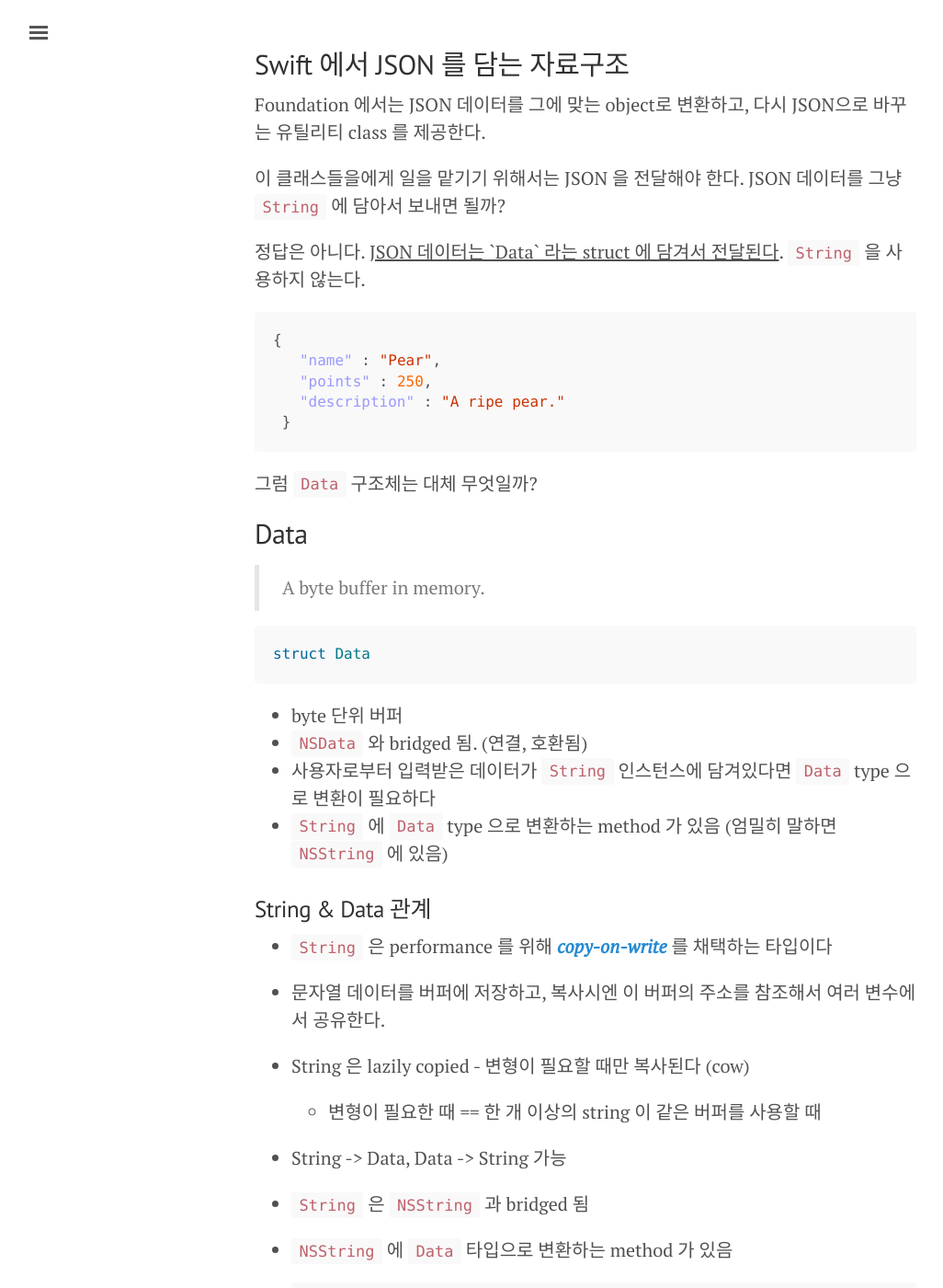
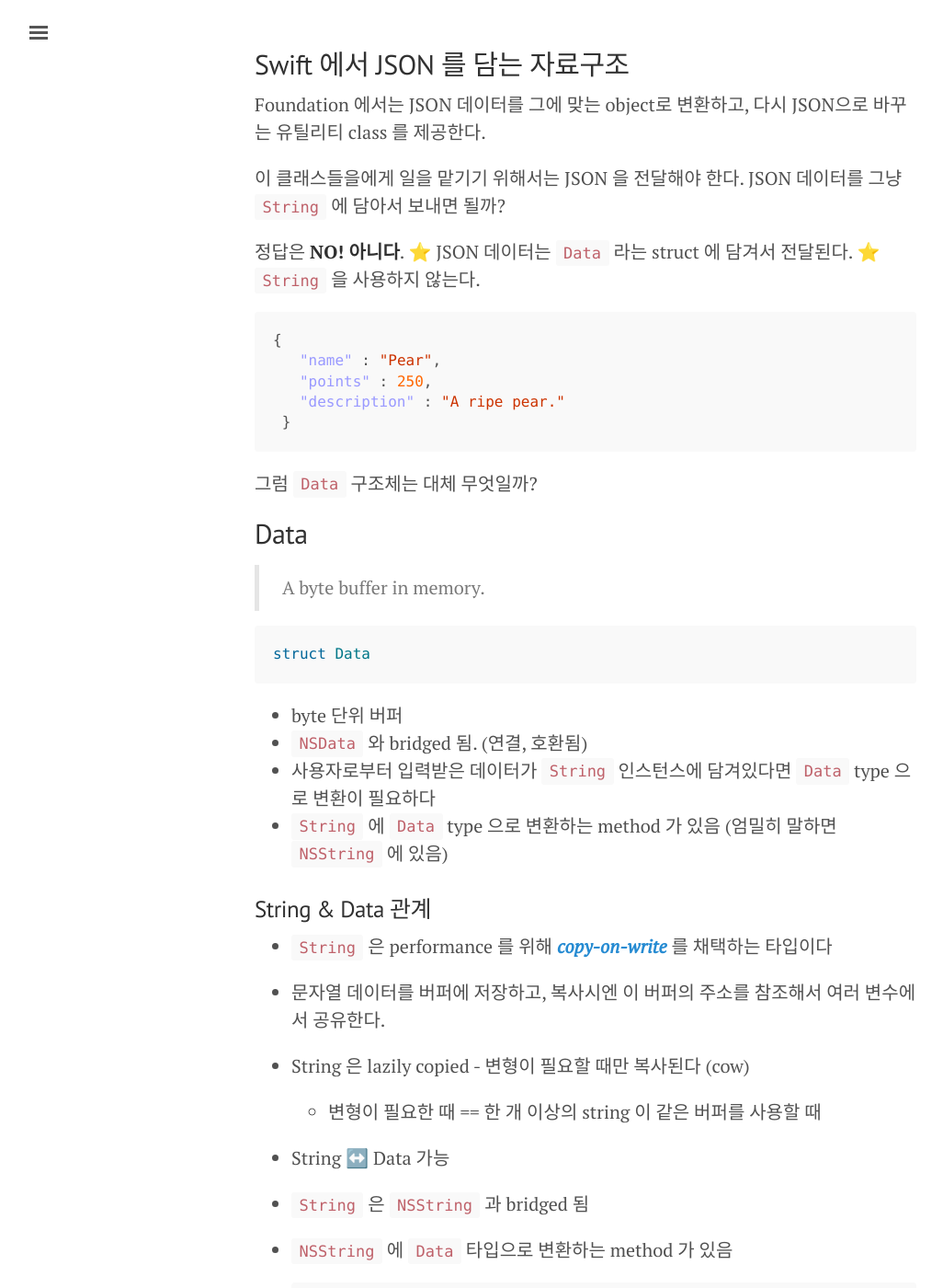
Before and after one commit to daheenallwhite/daheenallwhite.github.io, a Jekyll site: the page built from _posts/2019-06-25-JSON-in-Swift.md, in a window 1280 px wide and 1400 px high, scrolled down 571 px. Shown: the whole window at 92% size, without its empty margins (3-1029 px from the left). Built offline with Jekyll 4.4.1, drawn with Linux system fonts in a browser that asks for light colours; nearby versions of some CDN libraries; emoji names are drawn with the system emoji font; some of the changed text lies outside the part shown.

Commit message:
Modify post about JSON related library in Swfit Foundation

````diff
--- a/_posts/2019-06-25-JSON-in-Swift.md
+++ b/_posts/2019-06-25-JSON-in-Swift.md
@@ -23,7 +23,7 @@
 
 이 클래스들을에게 일을 맡기기 위해서는 JSON 을 전달해야 한다. JSON 데이터를 그냥 `String` 에 담아서 보내면 될까?
 
-정답은 아니다. <u>JSON 데이터는 `Data` 라는 struct 에 담겨서 전달된다</u>. `String` 을 사용하지 않는다.
+정답은 **NO! 아니다**. :star: JSON 데이터는 `Data` 라는 struct 에 담겨서 전달된다. :star: `String` 을 사용하지 않는다.
 
 ```json
 {
@@ -60,7 +60,7 @@
 
   - 변형이 필요한 때 == 한 개 이상의 string 이 같은 버퍼를 사용할 때
 
-- String -> Data, Data -> String 가능
+- String :left_right_arrow: Data 가능
 
 - `String` 은 `NSString` 과 bridged 됨
 
@@ -213,7 +213,7 @@
 class JSONSerialization : NSObject
 ```
 
-JSON ←→Foundation objects : 양방향 변환 가능
+JSON :left_right_arrow: Foundation objects : 양방향 변환 가능
 
 
 
````
